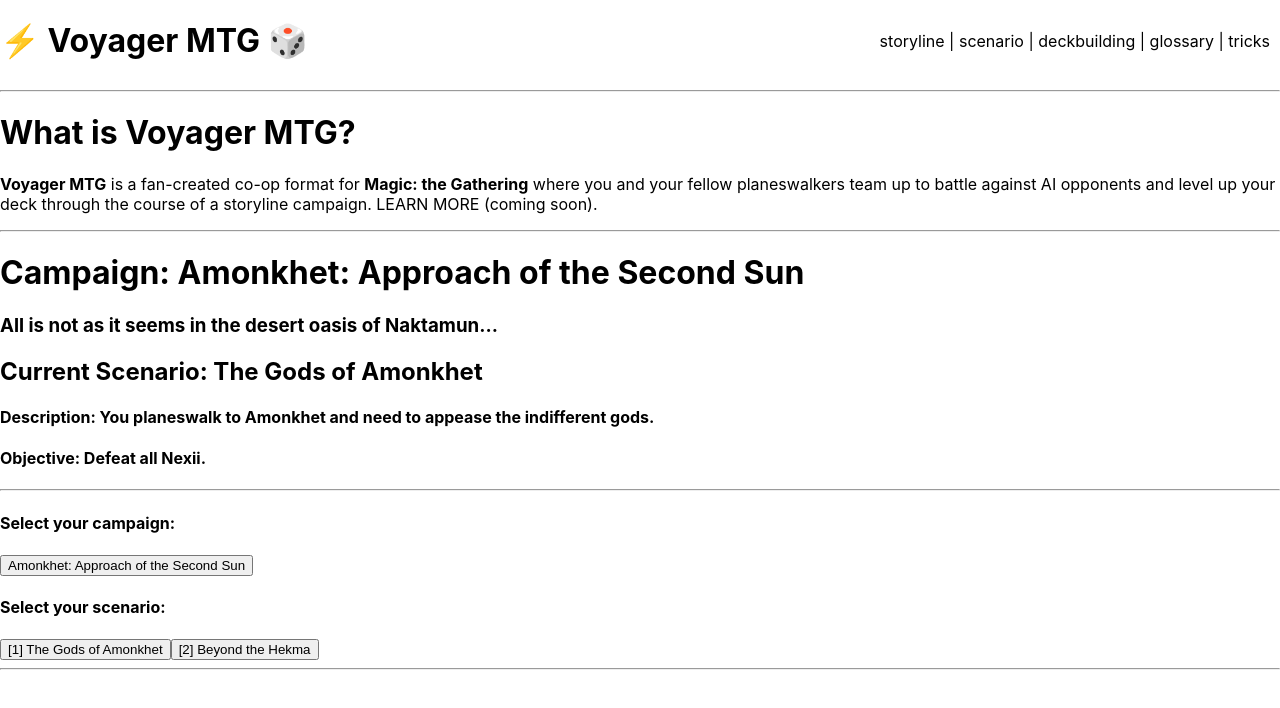
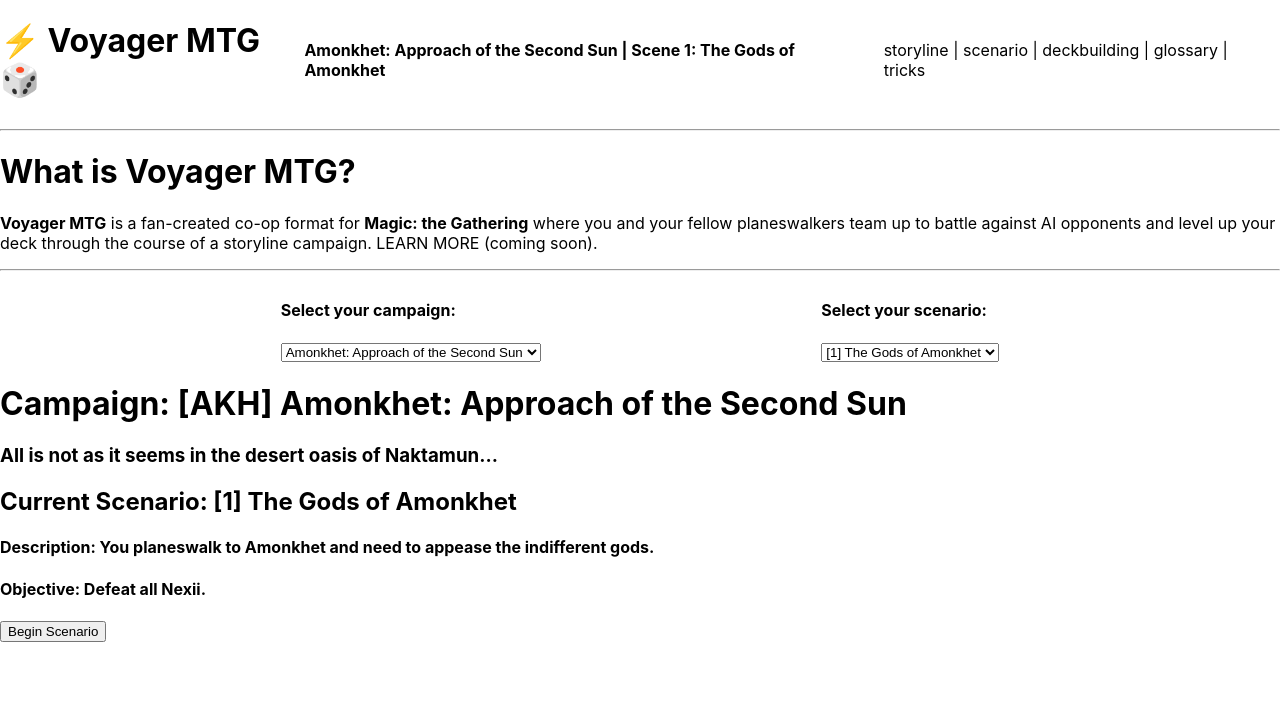
Before and after one commit to jackconwayiv/trick-deck, a React (Create React App) app: page / in a window 1280 px wide. Shown: the top 708 px of the page. Built offline with nearby package versions, Linux system fonts and the light colour scheme.

Commit message:
add controls for campaign and scenario to storyline page

```diff
--- a/package.json
+++ b/package.json
@@ -1,5 +1,5 @@
 {
-  "name": "trick-deck",
+  "name": "voyager-mtg",
   "version": "0.1.0",
   "private": true,
   "dependencies": {
--- a/public/index.html
+++ b/public/index.html
@@ -24,7 +24,7 @@
       work correctly both with client-side routing and a non-root public URL.
       Learn how to configure a non-root public URL by running `npm run build`.
     -->
-    <title>Voyager MTG: Trick Deck</title>
+    <title>Voyager MTG</title>
   </head>
   <body>
     <noscript>You need to enable JavaScript to run this app.</noscript>
--- a/src/App.tsx
+++ b/src/App.tsx
@@ -11,7 +11,7 @@
 
 function App() {
   const [campaign, setCampaign] = useState<CampaignType>(akhCampaign);
-  const [scene, setscene] = useState<ScenarioType>(akhCampaign.scenarios[0]);
+  const [scene, setScene] = useState<ScenarioType>(akhCampaign.scenarios[0]);
   return (
     <BrowserRouter>
       <Routes>
@@ -26,14 +26,14 @@
                 campaign={campaign}
                 setCampaign={setCampaign}
                 scene={scene}
-                setscene={setscene}
+                setScene={setScene}
               />
             }
           />
           <Route path="trickdeck" element={<TrickDeck />} />
           <Route path="deckbuilding" element={<Deckbuilding />} />
           <Route path="glossary" element={<Glossary />} />
-          <Route path="scenario/:campaign/:scene" element={<Scenario />} />
+          <Route path="scenario/:campaign/:scene" element={<Scenario setScene={setScene} />} />
         </Route>
         <Route path="*" element={<Navigate to="/" />} />
       </Routes>
--- a/src/components/NavFrame.tsx
+++ b/src/components/NavFrame.tsx
@@ -20,6 +20,10 @@
         <h1 style={{ cursor: "pointer" }} onClick={() => navigate("/")}>
           ⚡ Voyager MTG 🎲
         </h1>
+        <h4>
+          {campaign.title} | Scene {campaign.scenarios.indexOf(scene) + 1}:{" "}
+          {scene.title}
+        </h4>
         <div style={{ padding: "5px", margin: "5px" }}>
           <span style={{ cursor: "pointer" }} onClick={() => navigate("/")}>
             storyline
--- a/src/components/Nexus.tsx
+++ b/src/components/Nexus.tsx
@@ -1,3 +1,4 @@
+import { useState } from "react";
 import { colorDictionary, triggerDictionary } from "../data/dictionaries";
 import { NexusType } from "../data/types";
 import "../styles.css";
@@ -7,6 +8,7 @@
 }
 
 export default function Nexus({ nexus }: NexusProps) {
+  const [isDead, setIsDead] = useState<boolean>(false);
   const renderCounters = () => {
     return nexus.counters.map((counter, i) => {
       return <Counter key={i} counter={counter} />;
@@ -31,8 +33,10 @@
           flexDirection: "column",
           justifyContent: "space-between",
           width: "30vw",
-          height: "30vh",
-          backgroundColor: colorDictionary[nexus.color].color,
+          minHeight: "30vh",
+          backgroundColor: isDead
+            ? "#BBBBBB"
+            : colorDictionary[nexus.color].color,
           padding: "5px",
           margin: "5px",
         }}
@@ -49,6 +53,14 @@
             <span style={{ fontSize: "24px", fontWeight: "bold" }}>
               {colorDictionary[nexus.color].symbol} {nexus.name}
             </span>
+            {!nexus.isEmblem && (
+              <button
+                style={{ margin: "5px" }}
+                onClick={() => setIsDead(!isDead)}
+              >
+                {isDead ? "dead" : "alive"}
+              </button>
+            )}
           </div>
           <div
             style={{
--- a/src/components/Scenario.tsx
+++ b/src/components/Scenario.tsx
@@ -1,12 +1,16 @@
-import { useParams } from "react-router-dom";
+import { useNavigate, useParams } from "react-router-dom";
 import { campaigns } from "../data/campaigns";
 import { colorDictionary } from "../data/dictionaries";
-import { CampaignType, NexusType } from "../data/types";
+import { CampaignType, NexusType, ScenarioType } from "../data/types";
 import "../styles.css";
 import Nexus from "./Nexus";
-export default function Scenario() {
+
+interface ScenarioProps {
+  setScene: React.Dispatch<React.SetStateAction<ScenarioType>>;
+}
+export default function Scenario({ setScene }: ScenarioProps) {
   const { campaign, scene } = useParams();
-
+  const navigate = useNavigate();
   const camp = campaigns.filter(
     (camp: CampaignType) => camp.code === campaign
   )[0];
@@ -33,6 +37,14 @@
           {scene}] {scenario.title}
         </div>
         <div>Objective: {scenario.objective}</div>
+        <button
+          onClick={() => {
+            setScene(camp.scenarios[parseInt(scene!)]);
+            navigate(`/`);
+          }}
+        >
+          Complete Scenario
+        </button>
         <div>
           Enemy Deck:
           {scenario.nexii.map((nexus, i) => (
--- a/src/components/Storyline.tsx
+++ b/src/components/Storyline.tsx
@@ -1,3 +1,4 @@
+import { useNavigate } from "react-router-dom";
 import { campaigns } from "../data/campaigns";
 import { CampaignType, ScenarioType } from "../data/types";
 import "../styles.css";
@@ -5,34 +6,27 @@
   campaign: CampaignType;
   setCampaign: React.Dispatch<React.SetStateAction<CampaignType>>;
   scene: ScenarioType;
-  setscene: React.Dispatch<React.SetStateAction<ScenarioType>>;
+  setScene: React.Dispatch<React.SetStateAction<ScenarioType>>;
 }
 export default function Storyline({
   campaign,
   setCampaign,
   scene,
-  setscene,
+  setScene,
 }: StorylineProps) {
+  const navigate = useNavigate();
   const renderCampaignButtons = () => {
     return campaigns.map((camp, i) => (
-      <button
-        style={{ cursor: "pointer" }}
-        key={i}
-        onClick={() => setCampaign(camp)}
-      >
+      <option key={i} value={i}>
         {camp.title}
-      </button>
+      </option>
     ));
   };
   const renderScenarioButtons = () => {
     return campaign.scenarios.map((scene: ScenarioType, i) => (
-      <button
-        style={{ cursor: "pointer" }}
-        key={i}
-        onClick={() => setscene(scene)}
-      >
+      <option key={i} value={i}>
         [{campaign.scenarios.indexOf(scene) + 1}] {scene.title}
-      </button>
+      </option>
     ));
   };
   const renderHistory = () => {
@@ -62,18 +56,61 @@
         course of a storyline campaign. LEARN MORE (coming soon).
       </p>
       <hr />
-      <h1>Campaign: {campaign.title}</h1>
+      <div
+        style={{
+          display: "flex",
+          flexDirection: "row",
+          justifyContent: "space-evenly",
+        }}
+      >
+        <div>
+          <h4>Select your campaign:</h4>
+          <select
+            value={campaigns.indexOf(campaign)}
+            onChange={(e) => {
+              setCampaign(campaigns[parseInt(e.target.value)]);
+              setScene(campaigns[parseInt(e.target.value)].scenarios[0]);
+            }}
+          >
+            {renderCampaignButtons()}
+          </select>
+        </div>
+        <div>
+          <h4>Select your scenario:</h4>
+          <select
+            value={campaign.scenarios.indexOf(scene)}
+            onChange={(e) =>
+              setScene(campaign.scenarios[parseInt(e.target.value)])
+            }
+          >
+            {renderScenarioButtons()}
+          </select>
+        </div>
+      </div>
+      <h1>
+        Campaign: [{campaign.code}] {campaign.title}
+      </h1>
       <h3>{campaign.description}</h3>
-      <h2>Current Scenario: {scene.title}</h2>
+      <h2>
+        Current Scenario: [{campaign.scenarios.indexOf(scene) + 1}]{" "}
+        {scene.title}
+      </h2>
       <h4>Description: {scene.intro}</h4>
       <h4>Objective: {scene.objective}</h4>
-      <hr />
-      <h4>Select your campaign:</h4>
-      {renderCampaignButtons()}
-      <h4>Select your scenario:</h4>
-      {renderScenarioButtons()}
-      <hr />
-      {renderHistory()}
+      <button
+        style={{ cursor: "pointer" }}
+        onClick={() =>
+          navigate(
+            `/scenario/${campaign.code}/${
+              campaign.scenarios.indexOf(scene) + 1
+            }`
+          )
+        }
+      >
+        Begin Scenario
+      </button>
+      {campaign.scenarios.indexOf(scene) > 0 && <hr />}
+      {campaign.scenarios.indexOf(scene) > 0 && renderHistory()}
     </>
   );
 }
--- a/src/data/campaigns.ts
+++ b/src/data/campaigns.ts
@@ -9,7 +9,7 @@
   text: [
     {
       trigger: "supplicate",
-      text: "create a 1/1 white Warrior creature token with vigilance.",
+      text: "you create a 1/1 white Warrior creature token with vigilance.",
     },
     { trigger: "die", text: "each player gains 10 life." },
   ],
@@ -22,7 +22,7 @@
   text: [
     {
       trigger: "supplicate",
-      text: "scry 1, then draw a card.",
+      text: "you scry 1, then draw a card.",
     },
     { trigger: "die", text: "each player draws a card." },
   ],
@@ -43,11 +43,11 @@
 const akh01d: NexusType = {
   name: "Indifference of Hazoret",
   color: "R",
-  counters: [life, bricks],
+  counters: [life],
   text: [
     {
       trigger: "supplicate",
-      text: "wound a foe you're facing.",
+      text: "you wound a foe you're facing.",
     },
     { trigger: "die", text: "wound each foe in play." },
   ],
@@ -65,8 +65,9 @@
     { trigger: "die", text: "each creature controlled by a player grows." },
   ],
 };
+
 const akh01f: NexusType = {
-  name: "Supplication",
+  name: "Show of Supplication",
   color: "C",
   counters: [],
   isEmblem: true,
@@ -87,6 +88,58 @@
   nexii: [akh01f, akh01a, akh01b, akh01c, akh01d, akh01e],
 };
 
+const akh02a: NexusType = {
+  name: "Scouring Sands",
+  color: "W",
+  counters: [life],
+  text: [
+    {
+      trigger: "static",
+      text: "Blighted lands lose all other abilities and types and gain `T: Add <>.`",
+    },
+    {
+      trigger: "die",
+      text: "for each blighted land in play, its controller must choose one: pay (X) or return it to its owner's hand, where X is the number of living Nexii.",
+    },
+  ],
+};
+
+const akh02b: NexusType = {
+  name: "Sweltering Sun",
+  color: "R",
+  counters: [life],
+  text: [
+    {
+      trigger: "upkeep",
+      text: "players must distribute X blight among any (unblighted) (nonbasic) lands they control, where X is the greatest star rank among players' decks.",
+    },
+    {
+      trigger: "die",
+      text: "each player blights an (unblighted) (nonbasic) land they control.",
+    },
+  ],
+};
+
+const akh02c: NexusType = {
+  name: "Shimmering Oasis",
+  color: "U",
+  counters: [life],
+  text: [
+    {
+      trigger: "upkeep",
+      text: "a player with the fewest blighted lands gets a Woe counter, plus an additional Woe counter for each dead Nexus.",
+    },
+    {
+      trigger: "strike",
+      text: "tap and stun those creatures. You may remove a blight from a land you control.",
+    },
+    {
+      trigger: "die",
+      text: "each player gets a Woe counter for each blighted land they control.",
+    },
+  ],
+};
+
 const akh02: ScenarioType = {
   title: "Beyond the Hekma",
   intro:
@@ -94,7 +147,7 @@
   objective: "Defeat all Nexii.",
   victory:
     "You seek water and shelter in the bustling city of Naktamun, safely within the boundaries of the Hekma's protection.",
-  nexii: [akh01d, akh01a, akh01b],
+  nexii: [akh02a, akh02b, akh02c],
 };
 
 export const akhCampaign: CampaignType = {
@@ -104,4 +157,11 @@
   scenarios: [akh01, akh02],
 };
 
-export const campaigns = [akhCampaign];
+export const mkmCampaign: CampaignType = {
+  code: "MKM",
+  title: "Murders at Karlov Manor",
+  description: "Fingers go pointing when Zegana is mysteriously murdered...",
+  scenarios: [akh01, akh02],
+};
+
+export const campaigns = [akhCampaign, mkmCampaign];
--- a/src/data/dictionaries.ts
+++ b/src/data/dictionaries.ts
@@ -10,8 +10,11 @@
 };
 
 export const triggerDictionary: DictionaryType = {
-  supplicate: "Whenever one of your creatures supplicates before me, ",
-  eachStrike: "Whenever a creature strikes me, ",
-  omniStrike: "Whenever a creature strikes a Nexus, ",
-  die: "When I die, ",
+  supplicate: "☥ Whenever one of your creatures supplicates before me, ",
+  static: "♾️ ",
+  upkeep: "⏳ On enemy upkeep, ",
+  strike: "⚔️ Whenever any number of creatures you control strike me, ",
+  eachStrike: "⚔️ Whenever a creature strikes me, ",
+  omniStrike: "⚔️ Whenever a creature strikes a Nexus, ",
+  die: "☠️ When I die, ",
 };
```
